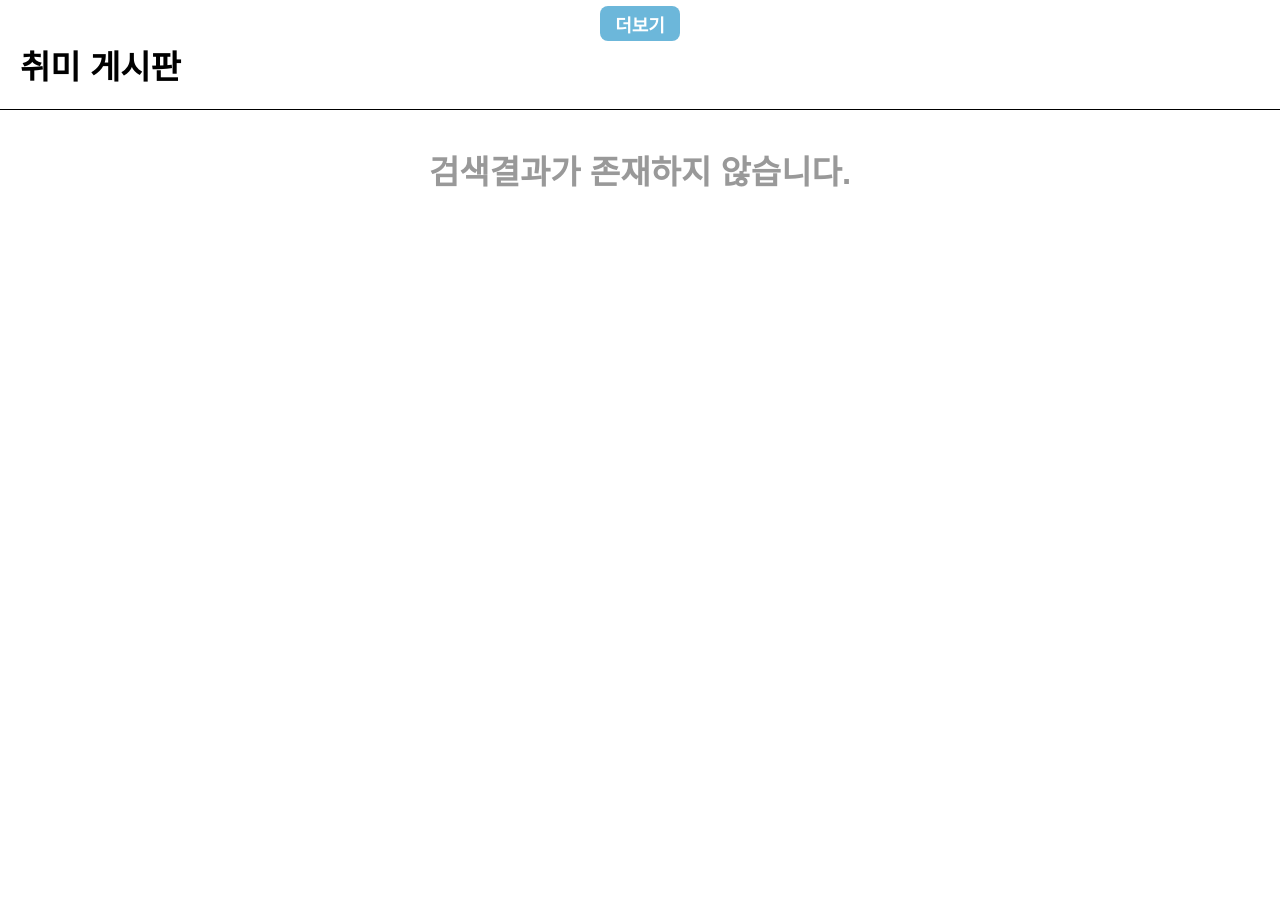
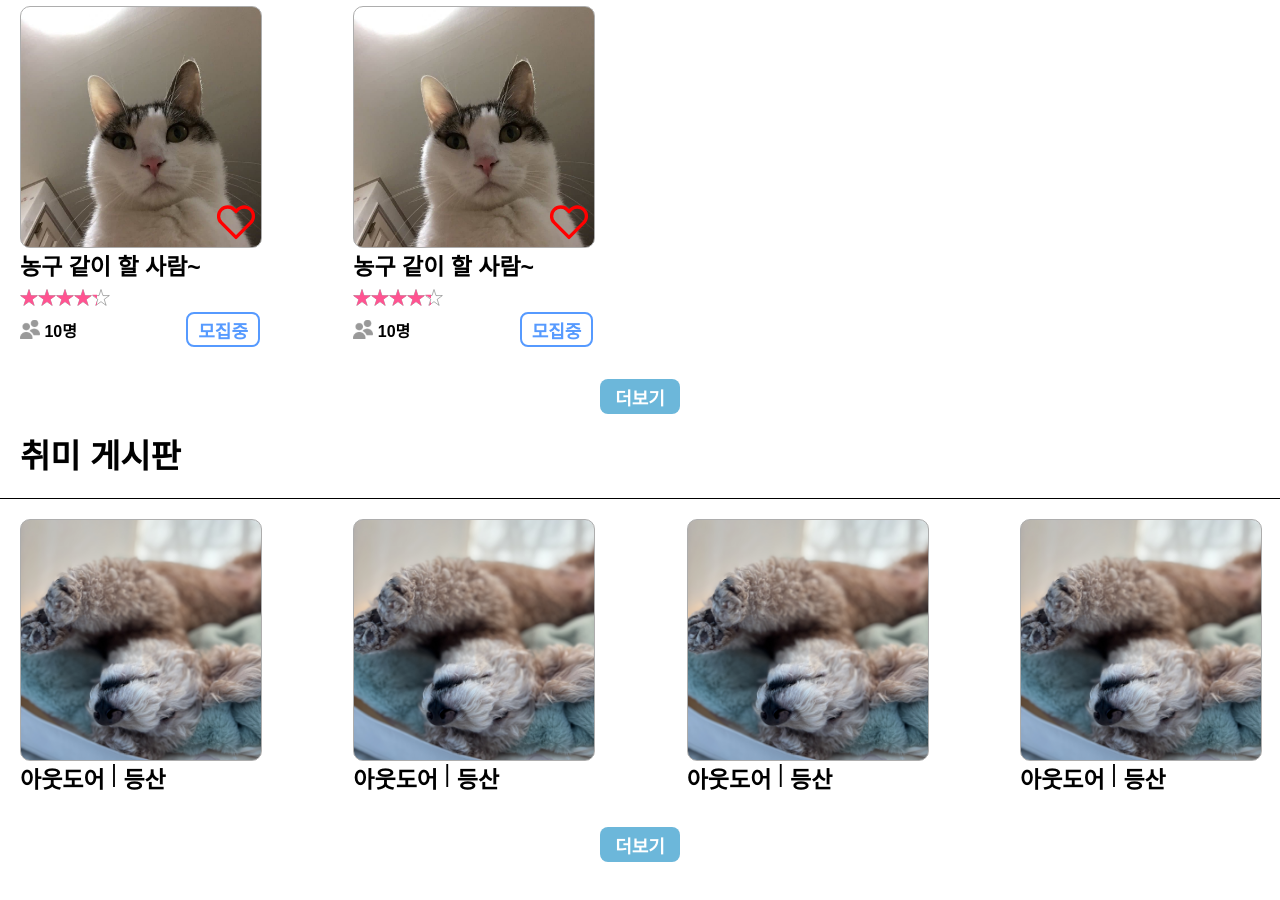
Before and after one commit to DoYous/Senials-Frontend, a React (Create React App) app in the folder senials_frontend/: page /search-whole in a window 1280 px wide. Shown: the part 580-1480 px from the top of the page. Before the commit the page ends 920 px from the top, so only its background shows below. Built offline with nearby package versions, Linux system fonts and the light colour scheme; a web font is replaced by a local one.

Commit message:
[Issue #74] 통합검색 결과 SearchWhole.js - 페이지 이동 설정 완료 1. separatorContent flex-wrap: wrap, gap: 80px 부여해 한 줄 4개 초과 시 다음줄 2. EmptyCards 줄 빈 공간 차지용 빈 카드 생성 컴포넌트

```diff
--- a/senials_frontend/src/pages/common/MainVer1.module.css
+++ b/senials_frontend/src/pages/common/MainVer1.module.css
@@ -90,8 +90,11 @@
 
 .separatorContent {
     display: flex;
+    flex-wrap: wrap;
     justify-content: space-between;
     padding: 0 20px;
+    gap: 80px;
+    row-gap: 32px;
     margin-bottom: 32px;
 }
 
@@ -272,6 +275,11 @@
     height: 18px;
 }
 
+.emptyCardContainer {
+    flex: none;
+    width: 240px;
+}
+
 .cardContainer {
     /* cardImage - width와 동일하게 설정해야함 */
     max-width: 240px;
@@ -443,8 +451,10 @@
 /* search-whole */
 /* 검색결과 없을 때 출력되는 문구 */
 .noSearchResult {
-    padding: 16px 0 32px 0;
+    padding-top: 16px;
     color: #999999;
+    font-size: 33px;
+    font-weight: bold;
 }
 
 /* PartyDetail */
--- a/senials_frontend/src/pages/search/SearchWhole.js
+++ b/senials_frontend/src/pages/search/SearchWhole.js
@@ -1,7 +1,31 @@
+import { useState, useEffect } from 'react';
+import { useNavigate } from 'react-router-dom';
+
 // CSS
 import styles from '../common/MainVer1.module.css';
 
+const testArray4 = [{number: 1}, {number: 2}, {number: 3}, {number: 4}];
+const testArray5 = [{number: 1}, {number: 2}, {number: 3}, {number: 4}, {number: 5}]
+const testArray6 = [{number: 1}, {number: 2}, {number: 3}, {number: 4}, {number: 5}, {number: 6}]
+
+
 function SearchWhole() {
+
+    const navigate = useNavigate();
+
+    const [tarr, setTarr] = useState([...testArray6]);
+
+    const testLoad = () => {
+        setTarr(prev => [...prev, {number: 5}]);
+    }
+
+    const linkHobby = (hobbyNumber) => {
+        navigate(`/hobby/${hobbyNumber}`);
+    }
+
+    const linkParty = (partyNumber) => {
+        navigate(`/party/${partyNumber}`);
+    }
 
     return (
         <div className={styles.centerContainer}>
@@ -19,13 +43,19 @@ function SearchWhole() {
             </div>
             <hr />
             <div className={`${styles.separatorContent}`}>
-                <Card />
-                <Card />
-                <Card />
-                <Card />
+                {
+                    tarr.map((party, idx) => {
+                        return (
+                            <PartyCard key={`partyCard${idx}`} party={party} linkParty={linkParty}/>
+                        )
+                    })
+                }
+                {
+                    <EmptyCards length={tarr.length} maxLength={4} />
+                }
             </div>
-            <div className={styles.flexCenter}>
-                <span className={`${styles.commonBtn}`}>더보기</span>
+            <div className={`${styles.flexCenter} ${styles.marginBottom}`}>
+                <span className={`${styles.commonBtn}`} onClick={testLoad}>더보기</span>
             </div>
 
             {/* 취미 검색결과 출력 영역 */}
@@ -35,14 +65,26 @@ function SearchWhole() {
                 </span>
             </div>
             <hr />
+            <div className={`${styles.separatorContent}`}>
+                {testArray4.map((hobby, idx) => {
+                    return (
+                        <HobbyCard key={`hobbyCard${idx}`} hobby={hobby} linkHobby={linkHobby}/>
+                    )
+                })}
+            </div>
+            <div className={`${styles.flexCenter} ${styles.marginBottom}`}>
+                <span className={`${styles.commonBtn}`}>더보기</span>
+            </div>
 
-            <div className={styles.flexCenter}>
-                <span className={`${styles.noSearchResult} ${styles.firstFont}`}>검색결과가 존재하지 않습니다.</span>
-            </div>
+            {/* 검색결과 없음 안내 */}
+            {/* <div className={styles.flexCenter}>
+                <span className={`${styles.noSearchResult}`}>검색결과가 존재하지 않습니다.</span>
+            </div> */}
         </div>
     )
 }
 
+// 일반 별점 컴포넌트
 function Rate() {
     return (
         <div className={`${styles.rateInfo}`}>
@@ -65,9 +107,26 @@ function Rate() {
     )
 }
 
-function Card() {
+// 줄 맞춤용 빈 카드 생성 컴포넌트
+function EmptyCards({length, maxLength}) {
+    const arr = [];
+    if(length % maxLength != 0) {
+        const cnt = maxLength - (length % maxLength);
+        for(let i = 0; i < cnt; i++) {
+            arr.push(<div className={`${styles.emptyCardContainer}`} key={`emptyCard${i}`} />)
+        }
+    }
+    return (
+        <>
+            { arr }
+        </>
+    )
+}
+
+// 모임 카드
+function PartyCard({party, linkParty}) {
   return (
-    <div className={styles.cardContainer}>
+    <div className={styles.cardContainer} onClick={() => linkParty(party.number)}>
         <div className={styles.cardImage} style={{backgroundImage: 'url(/image/cat.jpg)'}}>
             <img className={styles.imgHeart} src='/image/unfilledHeart.svg'/>
         </div>
@@ -84,4 +143,20 @@ function Card() {
   )
 }
 
+// 취미 카드
+function HobbyCard({hobby, linkHobby}) {
+    return (
+      <div className={styles.cardContainer} onClick={() => linkHobby(hobby.number)}>
+          <div className={styles.cardImage} style={{backgroundImage: 'url(/image/1.jpg)'}} />
+          <div className={`${styles.secondFont} ${styles.flex}`}>
+            아웃도어
+            <span className={`${styles.separatorV}`}>
+                &nbsp;|&nbsp;
+            </span>
+            등산
+        </div>
+      </div>
+    )
+}
+
 export default SearchWhole;
```
